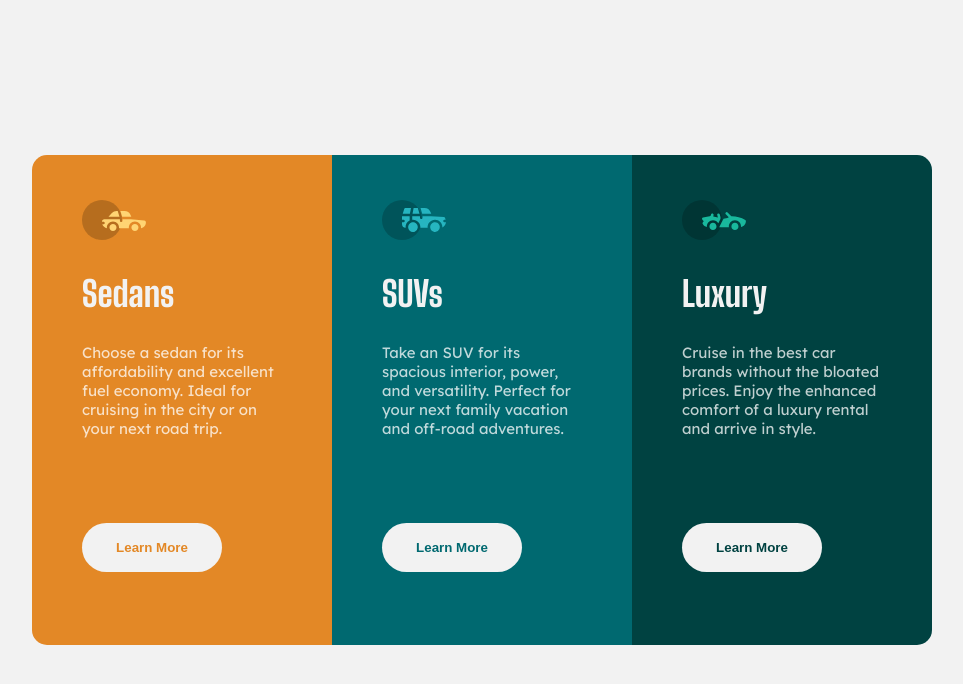
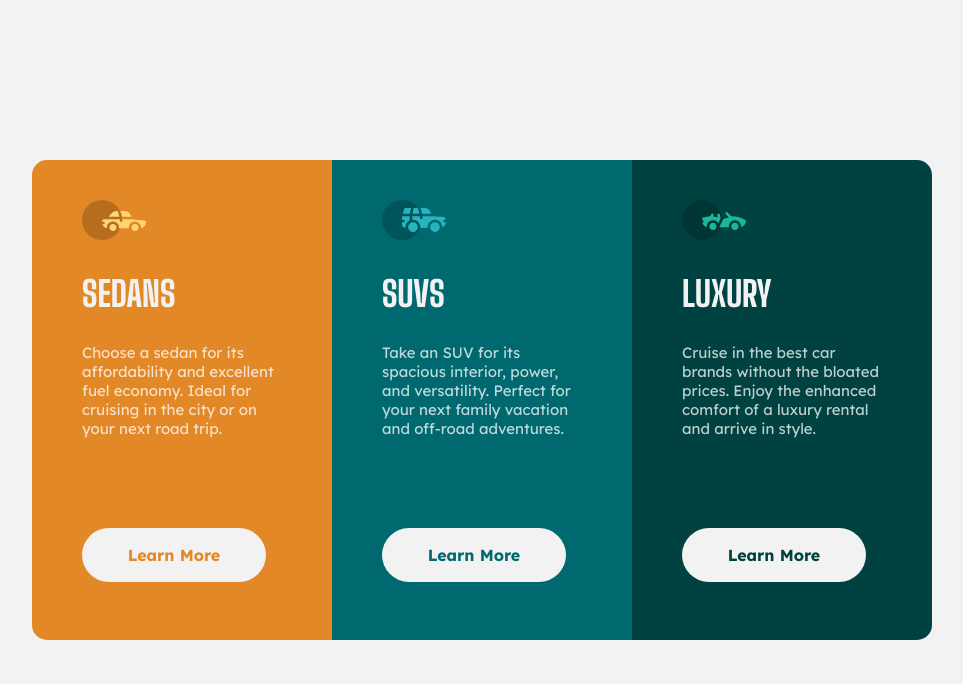
Before and after one commit to ahmedammarsd/Front-End-Challenges, a plain HTML site: page 3-column-preview-card-component-main/column-preview.html in a window 1280 px wide. Shown: the whole page, without its empty margins (158-1121 px from the left). Drawn offline with Linux system fonts and the light colour scheme.

Commit message:
update in design

```diff
--- a/3-column-preview-card-component-main/column-preview.html
+++ b/3-column-preview-card-component-main/column-preview.html
@@ -28,47 +28,47 @@
     </style>
   </head>
   <body>
-    <div class="container">
+    <div role="main" class="container">
       <div class="card">
         <!--section-->
 
-        <div class="image">
-          <img src="./images/icon-sedans.svg" />
+        <div role="img" class="image">
+          <img alt="sedans-icon" src="./images/icon-sedans.svg" />
         </div>
-        <h2>Sedans</h2>
+        <h2 role="heading">Sedans</h2>
         <p>
           Choose a sedan for its affordability and excellent fuel economy. Ideal
           for cruising in the city or on your next road trip.
         </p>
-        <button>Learn More</button>
+        <a href="#">Learn More</a>
         <!--section-->
       </div>
 
       <div class="card">
         <!--section-->
-        <div class="image">
-          <img src="./images/icon-suvs.svg" />
+        <div role="img" class="image">
+          <img alt="suvs-icon" src="./images/icon-suvs.svg" />
         </div>
-        <h2>SUVs</h2>
+        <h2 role="heading">SUVs</h2>
         <p>
           Take an SUV for its spacious interior, power, and versatility. Perfect
           for your next family vacation and off-road adventures.
         </p>
-        <button>Learn More</button>
+        <a href="#">Learn More</a>
         <!--section-->
       </div>
 
       <div class="card">
         <!--section-->
-        <div class="image">
-          <img src="./images/icon-luxury.svg" />
+        <div role="img" class="image">
+          <img alt="luxury-icon" src="./images/icon-luxury.svg" />
         </div>
-        <h2>Luxury</h2>
+        <h2 role="heading">Luxury</h2>
         <p>
           Cruise in the best car brands without the bloated prices. Enjoy the
           enhanced comfort of a luxury rental and arrive in style.
         </p>
-        <button>Learn More</button>
+        <a href="#">Learn More</a>
         <!--section-->
       </div>
     </div>
--- a/3-column-preview-card-component-main/style.css
+++ b/3-column-preview-card-component-main/style.css
@@ -27,7 +27,6 @@ body {
   left: 50%;
   top: 50%;
   width: 900px;
-
   transform: translate(-50%, -50%);
   border-radius: 15px;
   overflow: hidden;
@@ -36,7 +35,7 @@ body {
 }
 
 .container .card {
-  padding: 45px 50px;
+  padding: 40px 50px;
   width: 33%;
   height: 400px;
   color: var(--transparent-white);
@@ -56,29 +55,35 @@ body {
   font-weight: 800;
   font-size: 35px;
   color: var(--very-light-gray);
+  text-transform: uppercase;
 }
 .container .card p {
   font-size: 15px;
 }
 
-.container .card button {
+.container .card a {
   padding: 17px 22px;
   background-color: var(--very-light-gray);
   border: none;
   border-radius: 40px;
   width: 140px;
-  margin-top: 70px;
+  margin-top: 90px;
   font-weight: bold;
+  display: block;
+  text-align: center;
 }
 
-.container .card:nth-child(1) button {
+.container .card:nth-child(1) a {
   color: var(--bright-orange);
+  text-decoration: none;
 }
-.container .card:nth-child(2) button {
+.container .card:nth-child(2) a {
   color: var(--dark-cyan);
+  text-decoration: none;
 }
-.container .card:nth-child(3) button {
+.container .card:nth-child(3) a {
   color: var(--very-dark-cyan);
+  text-decoration: none;
 }
 
 @media (max-width: 500px) {
```
